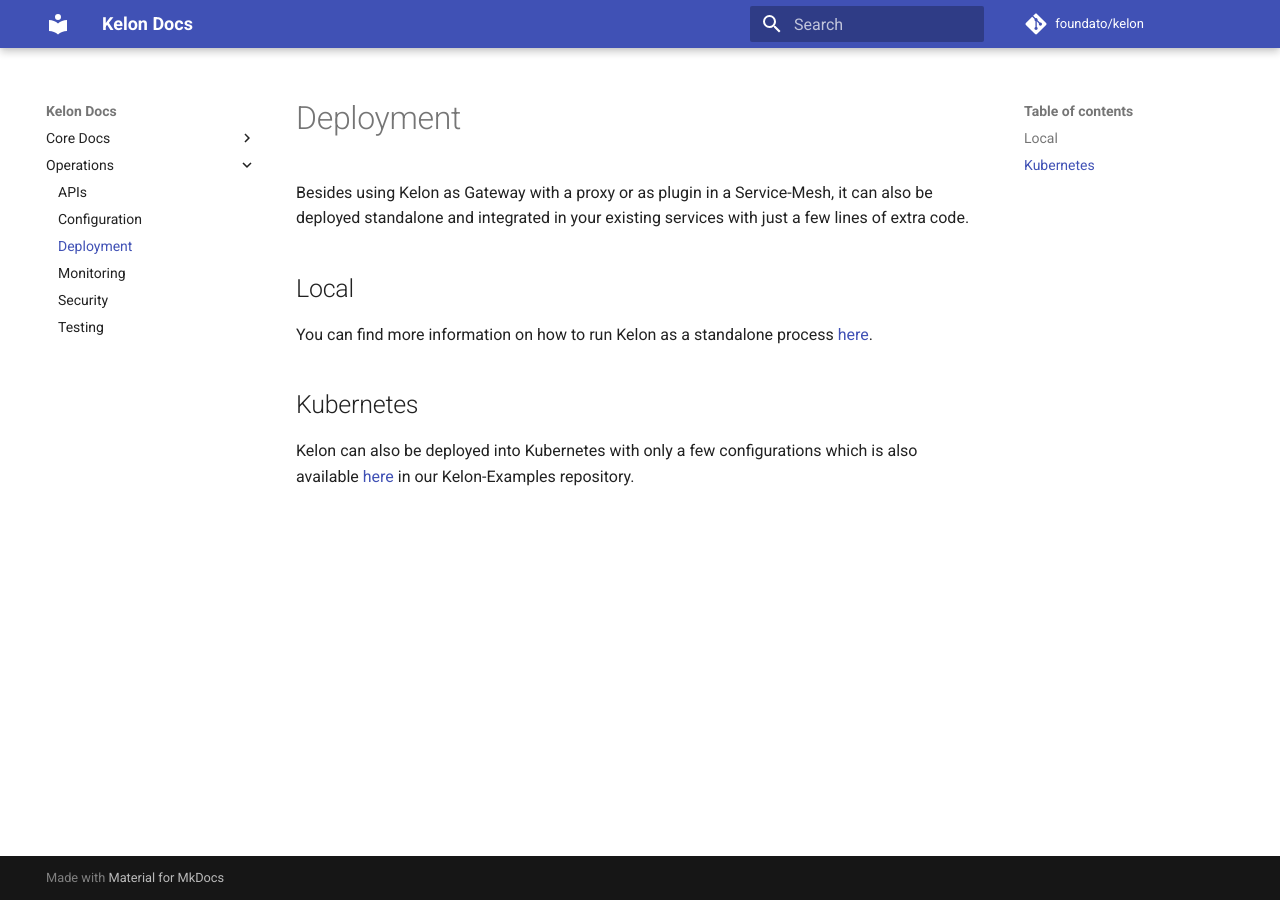
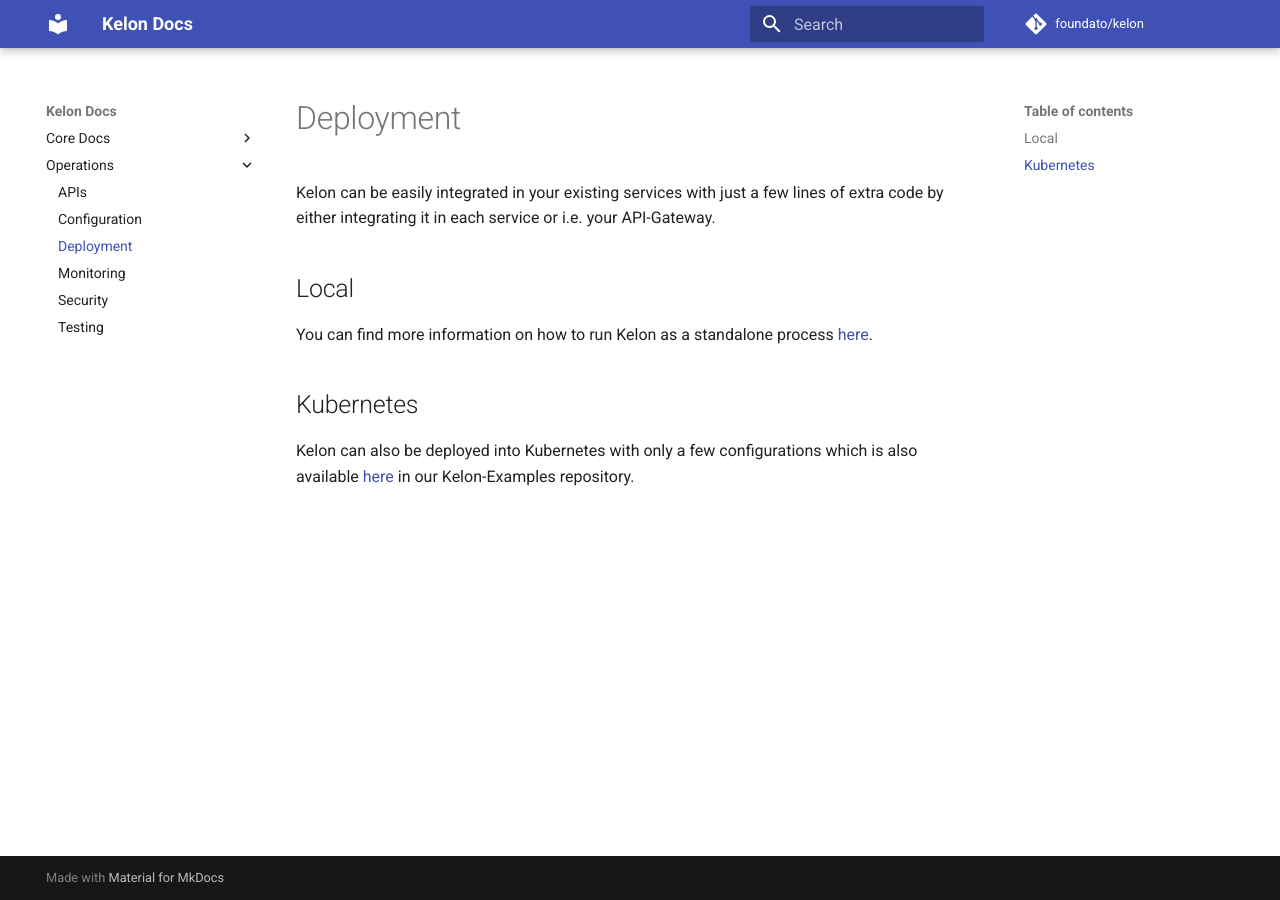
Before and after one commit to unbasical/kelon-docs, an MkDocs documentation site: the page built from docs/operations/Deployment.md, in a window 1280 px wide. Built offline with MkDocs 1.6.1 and Material for MkDocs 9.7.7, drawn with Linux system fonts in a browser that asks for light colours; comment, search, counter and statistics services are not loaded; old or Windows-style settings are respelled for this version of MkDocs.

Commit message:
Adapt deployment intro

```diff
--- a/docs/operations/Deployment.md
+++ b/docs/operations/Deployment.md
@@ -1,6 +1,7 @@
 # Deployment
 
-Besides using Kelon as Gateway with a proxy or as plugin in a Service-Mesh, it can also be deployed standalone and integrated in your existing services with just a few lines of extra code.
+Kelon can be easily integrated in your existing services with just a few lines of extra code by either integrating it
+in each service or i.e. your API-Gateway.
 
 ## Local
 
```
